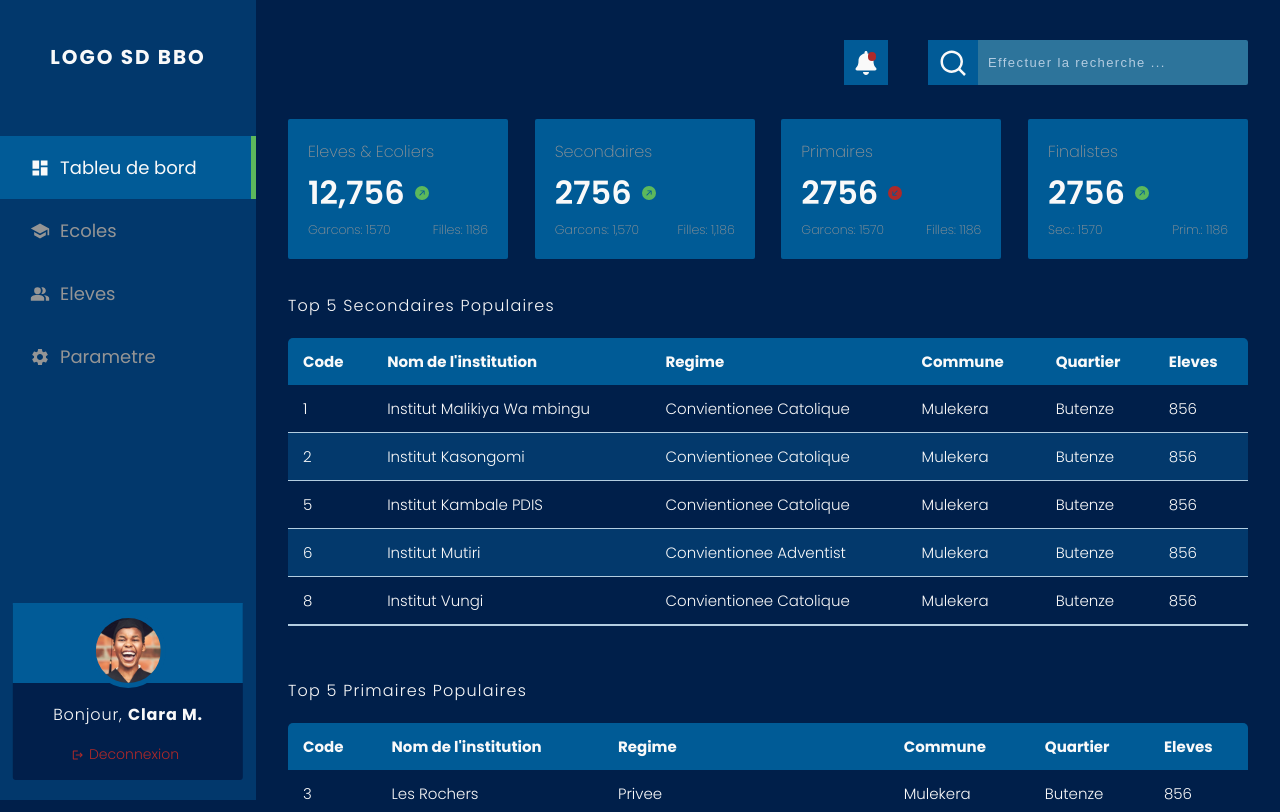
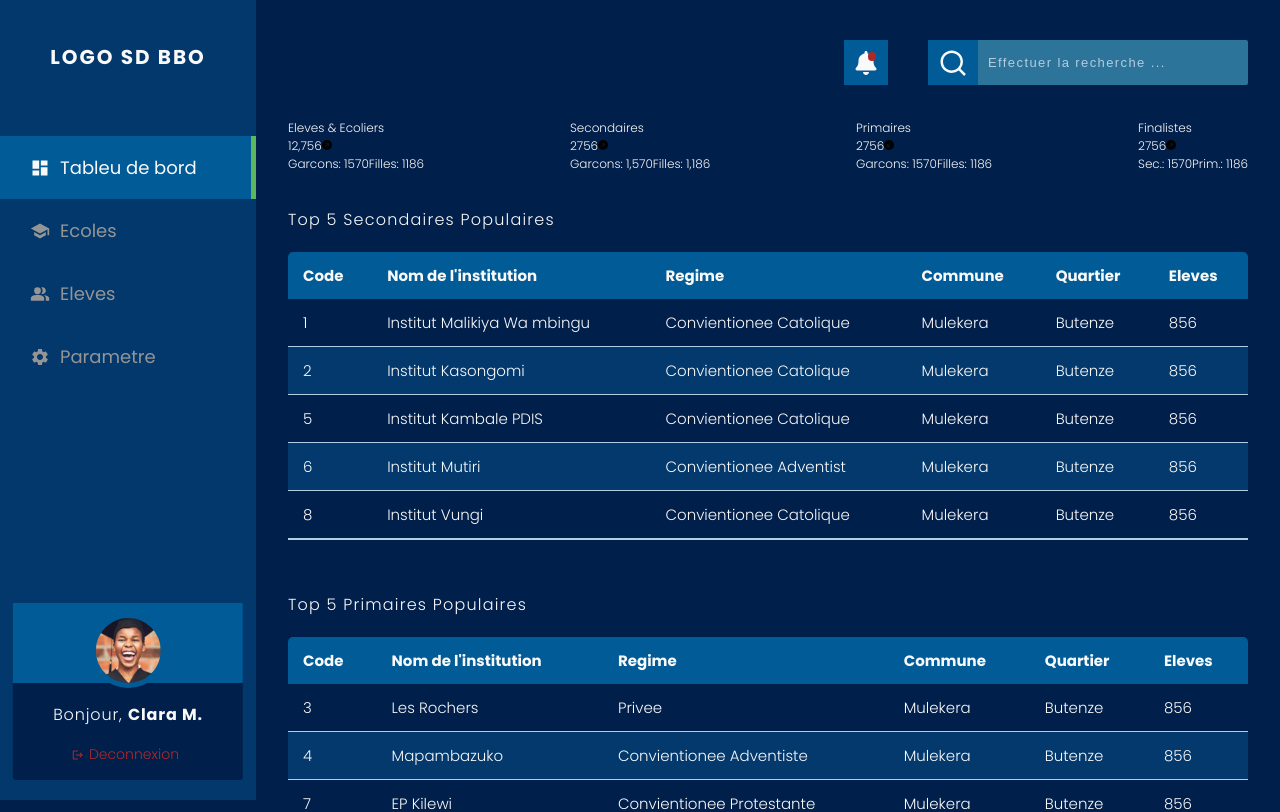
Before and after one commit to Mechack08/academic-subdivision-school-management, a React (Create React App) app: page / in a window 1280 px wide. Shown: the top 812 px of the page. Built offline with nearby package versions, Linux system fonts and the light colour scheme.

Commit message:
Update the design to make it reusable

```diff
--- a/src/components/highLight/highlight.css
+++ b/src/components/highLight/highlight.css
@@ -1,57 +1,6 @@
 .highlight-container {
-    margin: 3.4rem 0;
-    display: flex;
-    align-items: center;
-    justify-content: space-between;
+  margin: 3.4rem 0;
+  display: flex;
+  align-items: center;
+  justify-content: space-between;
 }
-
-.highlight-container .box {
-    width: 22rem;
-    height: 14rem;
-    background-color:#005b96;
-    border-radius: 2px;
-    padding: 2rem;
-    display: flex;
-    flex-direction: column;
-    justify-content: space-between;
-    cursor: pointer;
-    transition: all .3s ease-out;
-}
-.highlight-container .box:hover {
-    transform: scale(1.1);
-    background-color: #02386c;
-}
-
-.highlight-container .box .box-title {
-    font-size: 1.6rem;
-    font-weight: 200;
-    color: #959595;
-}
-.highlight-container .box .box-number {
-    display: flex;
-    align-items: center;
-    gap: 1rem;
-}
-.highlight-container .box .box-number .up {
-    color: #5cb85c;
-    font-size: 1.4rem;
-}
-.highlight-container .box .box-number .down {
-    color: #ad2929;
-    font-size: 1.4rem;
-}
-.highlight-container .box .box-number .box-number-student {
-    font-size: 3.2rem;
-    font-weight: 600;
-}
-
-.highlight-container .box .box-amount {
-    display: flex;
-    justify-content: space-between;
-    align-items: center;
-}
-.highlight-container .box .box-amount span {
-    font-size: 1.25rem;
-    font-weight: 200;
-    color: #959595;
-}
```
